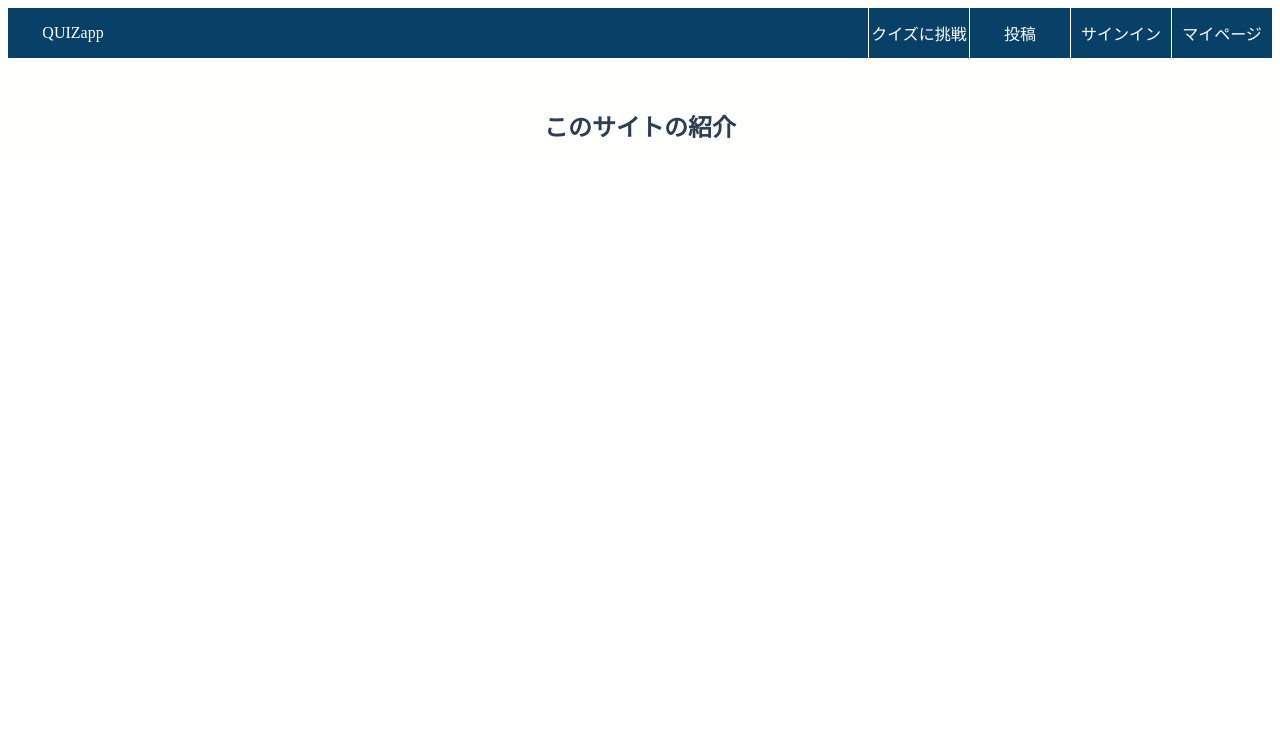
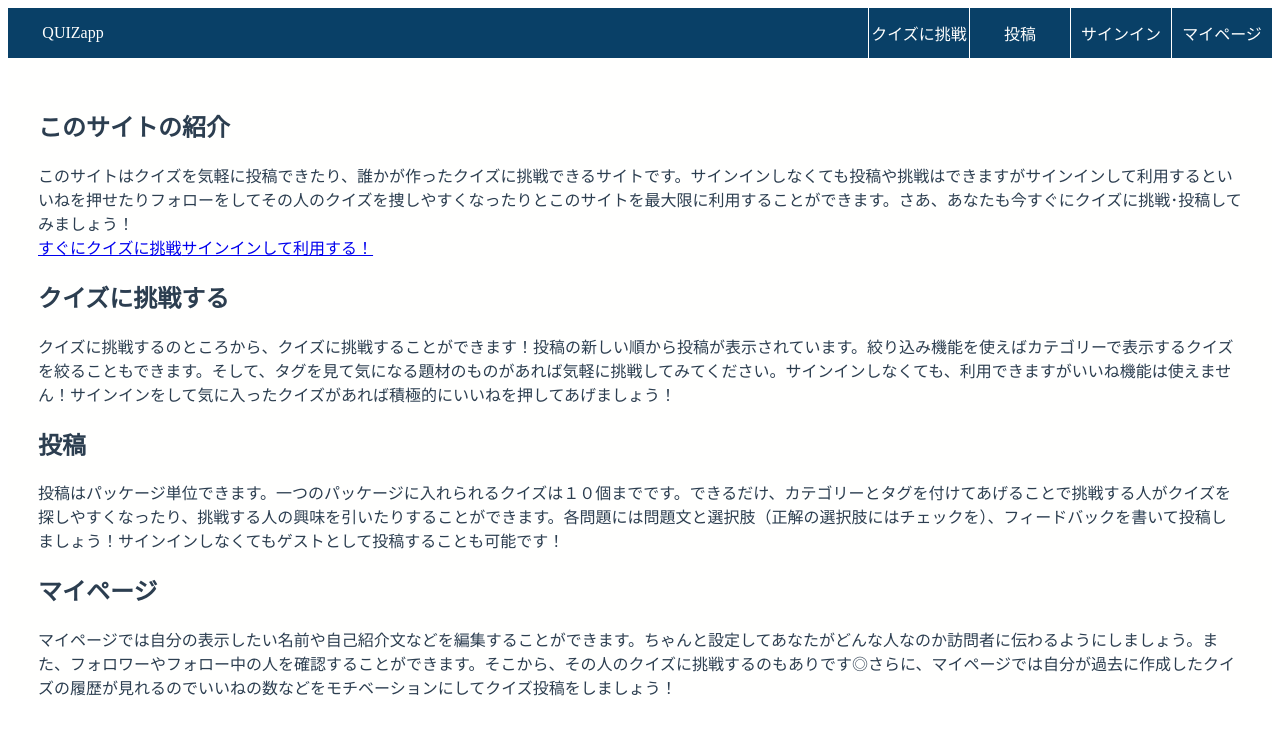
Before and after one commit to Brilliant-Diamond/QUIZapp, a Vue app: page / in a window 1280 px wide. Shown: the top 734 px of the page. Built offline with nearby package versions, Linux system fonts and the light colour scheme; no server answers.

Commit message:
ちょっと変更

```diff
--- a/src/views/ChallengeQuiz.vue
+++ b/src/views/ChallengeQuiz.vue
@@ -76,12 +76,14 @@
       v-bind:quiz="quiz"
     />
     ↑のちのち -->
+    <div class="collection">
       <collection
         v-for="(collection, index) in collections"
         v-bind:key="index"
         v-bind:collection="collection"
         v-bind:collectionId="collectionIds[index]"
       />
+    </div>
   </div>
 </template>
 
@@ -263,8 +265,12 @@ export default {
   color: #2c3e50;
   margin: 30px;
   display: flex;
+  /* flex-direction: column-reverse; */
+  align-items: center;
+}
+.collection {
   display: flex;
   flex-direction: column-reverse;
-  align-items: center;
+  width: 50%;
 }
 </style>
--- a/src/views/Home.vue
+++ b/src/views/Home.vue
@@ -1,6 +1,37 @@
 <template>
   <div id="app">
-    <h2>このサイトの紹介</h2>
+    <div class="intro">
+      <h2>このサイトの紹介</h2>
+      <div>
+        このサイトはクイズを気軽に投稿できたり、誰かが作ったクイズに挑戦できるサイトです。サインインしなくても投稿や挑戦はできますがサインインして利用するといいねを押せたりフォローをしてその人のクイズを捜しやすくなったりとこのサイトを最大限に利用することができます。さあ、あなたも今すぐにクイズに挑戦･投稿してみましょう！
+      </div>
+      <router-link to="/challengequiz" class="nav__item nav__link"
+        >すぐにクイズに挑戦</router-link
+      >
+      <router-link to="/signin" class="nav__item nav__link"
+        >サインインして利用する！</router-link
+      >
+    </div>
+    <div class="description">
+      <div class="challenge-quiz">
+        <h2>クイズに挑戦する</h2>
+        <div class="challenge-quiz-text">
+          クイズに挑戦するのところから、クイズに挑戦することができます！投稿の新しい順から投稿が表示されています。絞り込み機能を使えばカテゴリーで表示するクイズを絞ることもできます。そして、タグを見て気になる題材のものがあれば気軽に挑戦してみてください。サインインしなくても、利用できますがいいね機能は使えません！サインインをして気に入ったクイズがあれば積極的にいいねを押してあげましょう！
+        </div>
+      </div>
+      <div class="post-quiz">
+        <h2>投稿</h2>
+        <div class="post-quiz-text">
+          投稿はパッケージ単位できます。一つのパッケージに入れられるクイズは１０個までです。できるだけ、カテゴリーとタグを付けてあげることで挑戦する人がクイズを探しやすくなったり、挑戦する人の興味を引いたりすることができます。各問題には問題文と選択肢（正解の選択肢にはチェックを）、フィードバックを書いて投稿しましょう！サインインしなくてもゲストとして投稿することも可能です！
+        </div>
+      </div>
+      <div class="mypage">
+        <h2>マイページ</h2>
+        <div class="mypage-text">
+          マイページでは自分の表示したい名前や自己紹介文などを編集することができます。ちゃんと設定してあなたがどんな人なのか訪問者に伝わるようにしましょう。また、フォロワーやフォロー中の人を確認することができます。そこから、その人のクイズに挑戦するのもありです◎さらに、マイページでは自分が過去に作成したクイズの履歴が見れるのでいいねの数などをモチベーションにしてクイズ投稿をしましょう！
+        </div>
+      </div>
+    </div>
   </div>
 </template>
 
@@ -23,7 +54,7 @@ export default {
   margin: 30px;
   display: flex;
   display: flex;
-  flex-direction: column-reverse;
+  flex-direction: column;
   align-items: center;
 }
 </style>
--- a/src/views/Mypage.vue
+++ b/src/views/Mypage.vue
@@ -45,15 +45,15 @@
         <h1>
           {{ userName }}
         </h1>
-        <div v-if="isSignedIn">
-          <!-- <img
-            src="../assets/edit_icon.png"
-            alt="editmark"
-            class="edit"
-            @click="editNameDisplay"
-          /> -->
+        <span
+          v-if="isSignedIn"
+          class="fas fa-edit"
+          @click="editNameDisplay"
+        ></span>
+        <!-- <div v-if="isSignedIn">
+          <i class="fas fa-edit" @click="editNameDisplay"></i>
           <button @click="editNameDisplay">edit</button>
-        </div>
+        </div> -->
       </div>
       <div class="edit_name_display" :class="{ isNone: !edit_name_open }">
         <input type="text" v-model="inputName" />
--- a/src/views/Others.vue
+++ b/src/views/Others.vue
@@ -199,21 +199,6 @@ export default {
   display: flex;
   flex-direction: column-reverse;
 }
-
-.collection-container {
-  display: flex;
-  display: flex;
-  flex-direction: column;
-  align-items: center;
-  width: 80%;
-  max-width: 800px;
-  border: solid 1px;
-  border-radius: 10px;
-  margin: 10px;
-}
-.hide {
-  display: none;
-}
 .red {
   color: red;
 }
```
Lines whose indentation alone changed are shown as unchanged.
